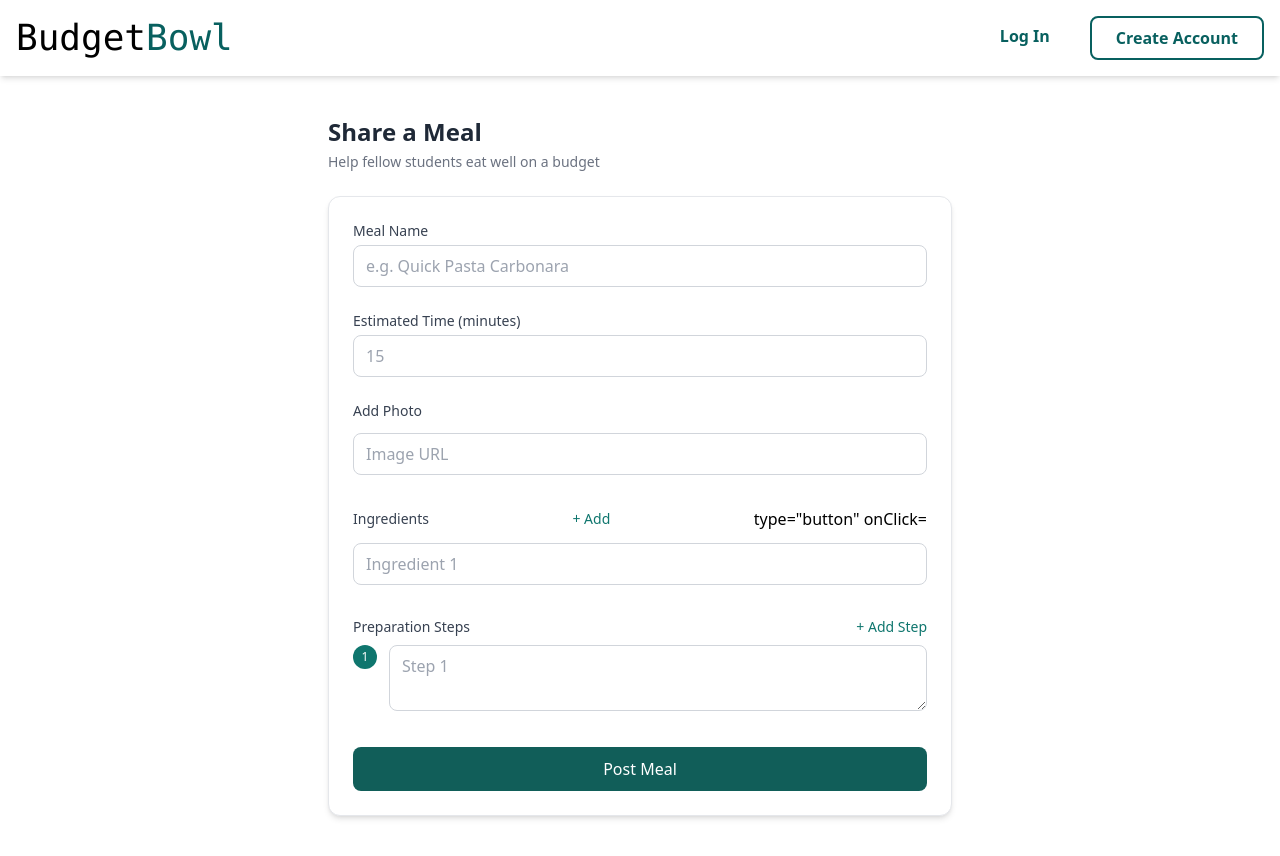
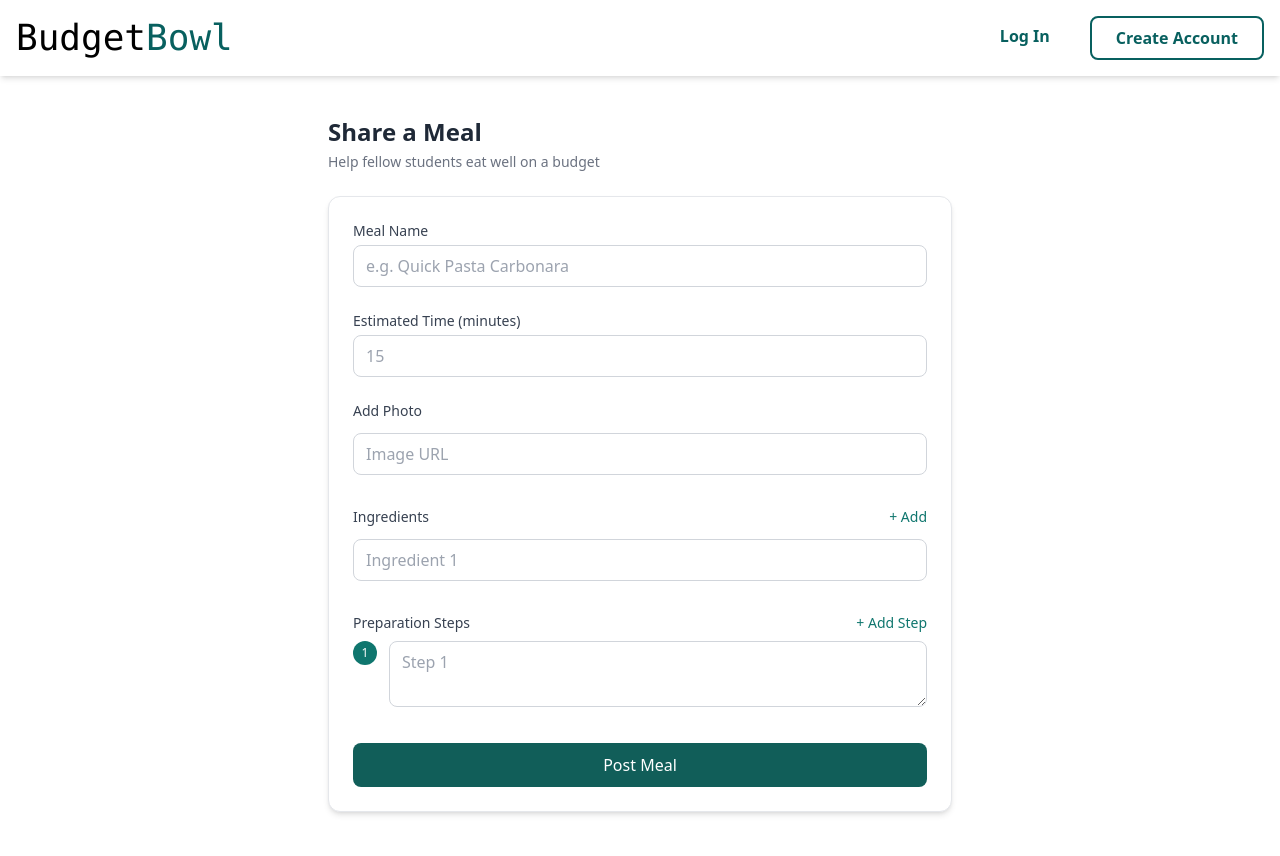
Before and after one commit to danatcosta3/BudgetBowl, a React (Create React App) app in the folder frontend/: page /upload in a window 1280 px wide. Built offline with nearby package versions, Linux system fonts and the light colour scheme.

Commit message:
Update UploadPage.jsx

```diff
--- a/frontend/src/pages/UploadPage.jsx
+++ b/frontend/src/pages/UploadPage.jsx
@@ -69,20 +69,10 @@ export default function UploadPage() {
               <button
                 type="button"
                 onClick={() => setIngredients([...ingredients, ""])}
-                className="text-sm text-teal-700 hover:underline"
-              >
+                className="text-sm text-teal-700 hover:underline">
                 + Add
               </button>
-              <button>
-                type="button"
-                onClick={() => {
-                  if (ingredients.length > 1) {
-                    setIngredients(ingredients.slice(0, -1));
-                  }
 
-                }
-              }
-              </button>
             </div>
             {ingredients.map((_, idx) => (
               <input
```
